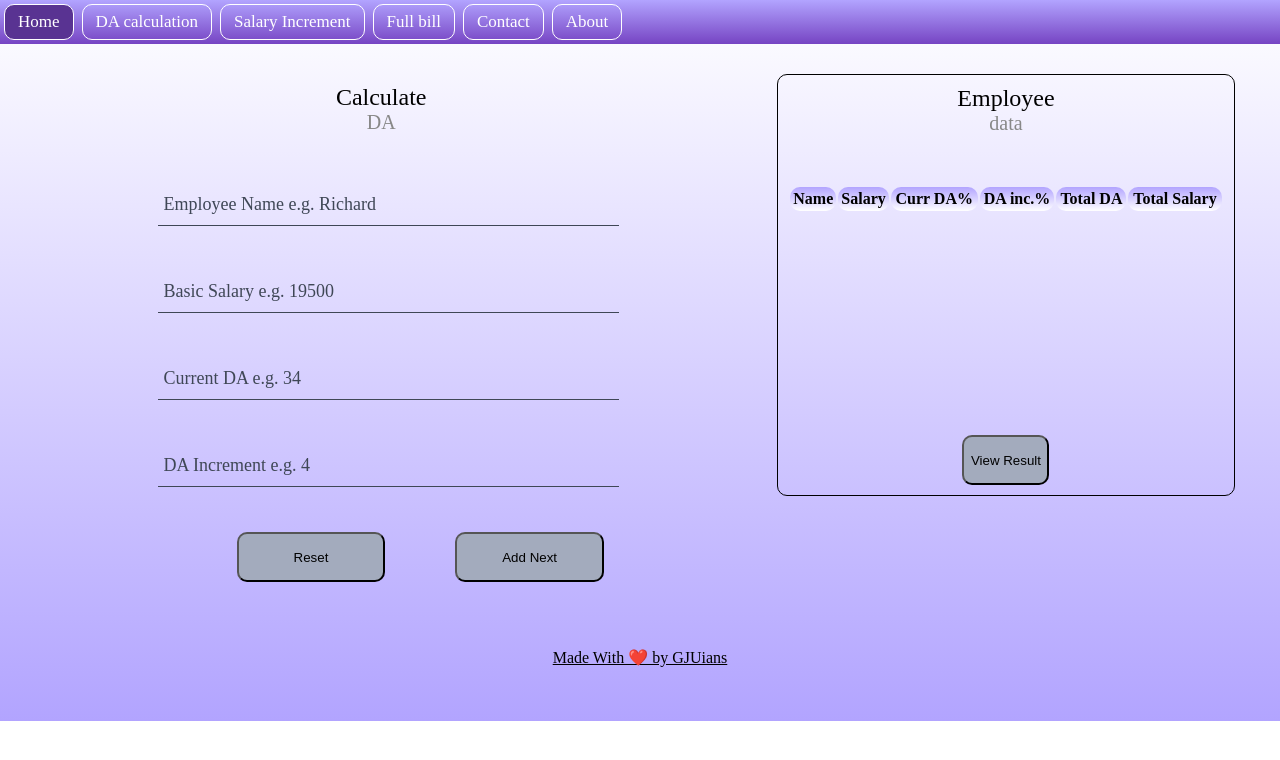
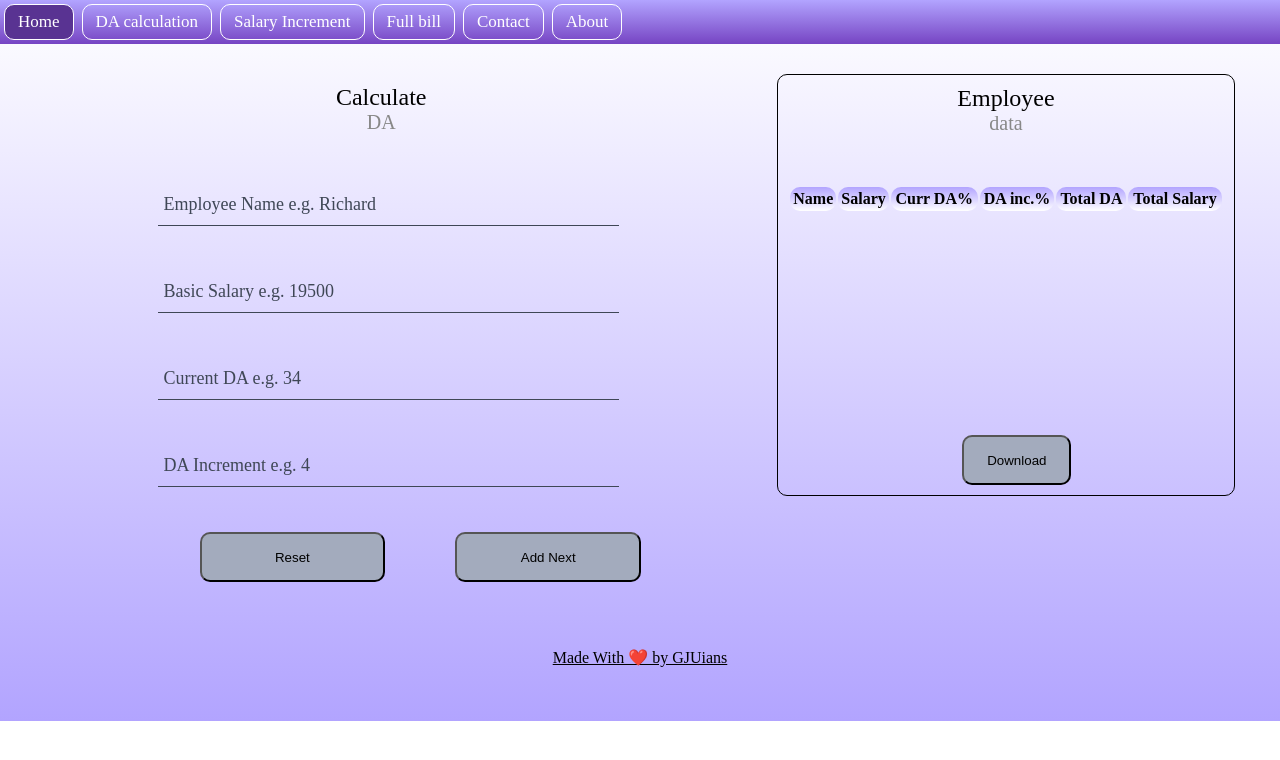
Before and after one commit to SahilLohan/Wage-Wizard, a plain HTML site: page netda.html in a window 1280 px wide. Drawn offline with Linux system fonts and the light colour scheme.

Commit message:
Added downloading facility in all pages

```diff
--- a/CSS/styles.css
+++ b/CSS/styles.css
@@ -218,8 +218,8 @@ thead,tbody{
   border-color:#555;
   background-color: #A3ABBD;
   display: inline-block;
-  left:60%;
-  width:20%;
+  left:40%;
+  width:25%;
   height:50px;
   position: relative;
 }
@@ -239,7 +239,7 @@ thead,tbody{
 
 
 #resetbtn{
-  left:10%;
+  left:0%;
 }
 
 h2 {
--- a/netda.html
+++ b/netda.html
@@ -100,7 +100,7 @@
         </table>
       </div>
       <div class="lowercontainer">
-        <button id="showmixresult" type="button" name="button" onclick="viewResultFunc();">View Result</button>
+        <button id="showmixresult" type="button" name="button" onclick="viewResultFunc();">Download</button>
         <script type="text/javascript">
 
           function viewResultFunc()
```
Also changed, not shown: inccal.html (+12 -2 lines), mixcal.html (+12 -2 lines).
